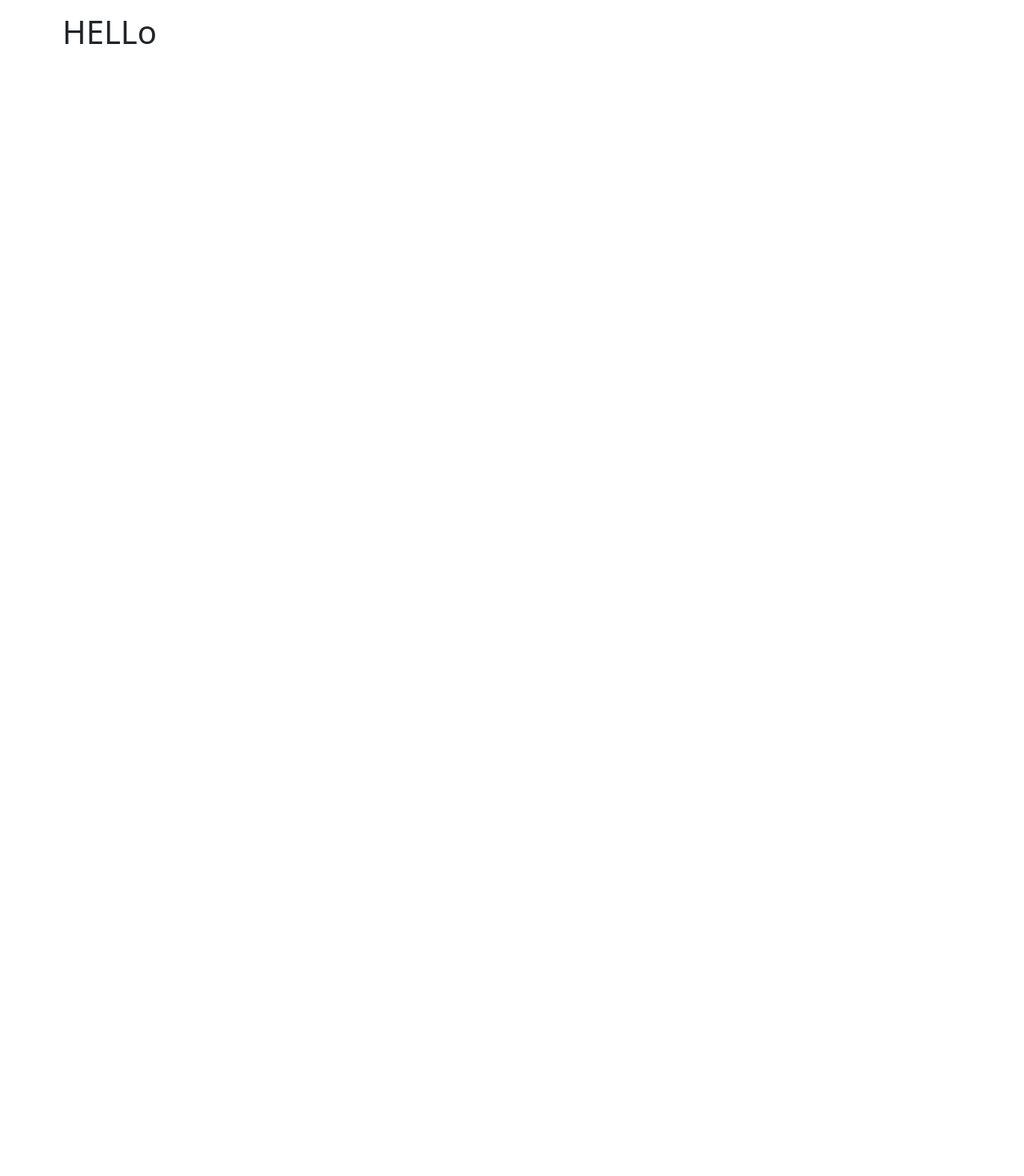
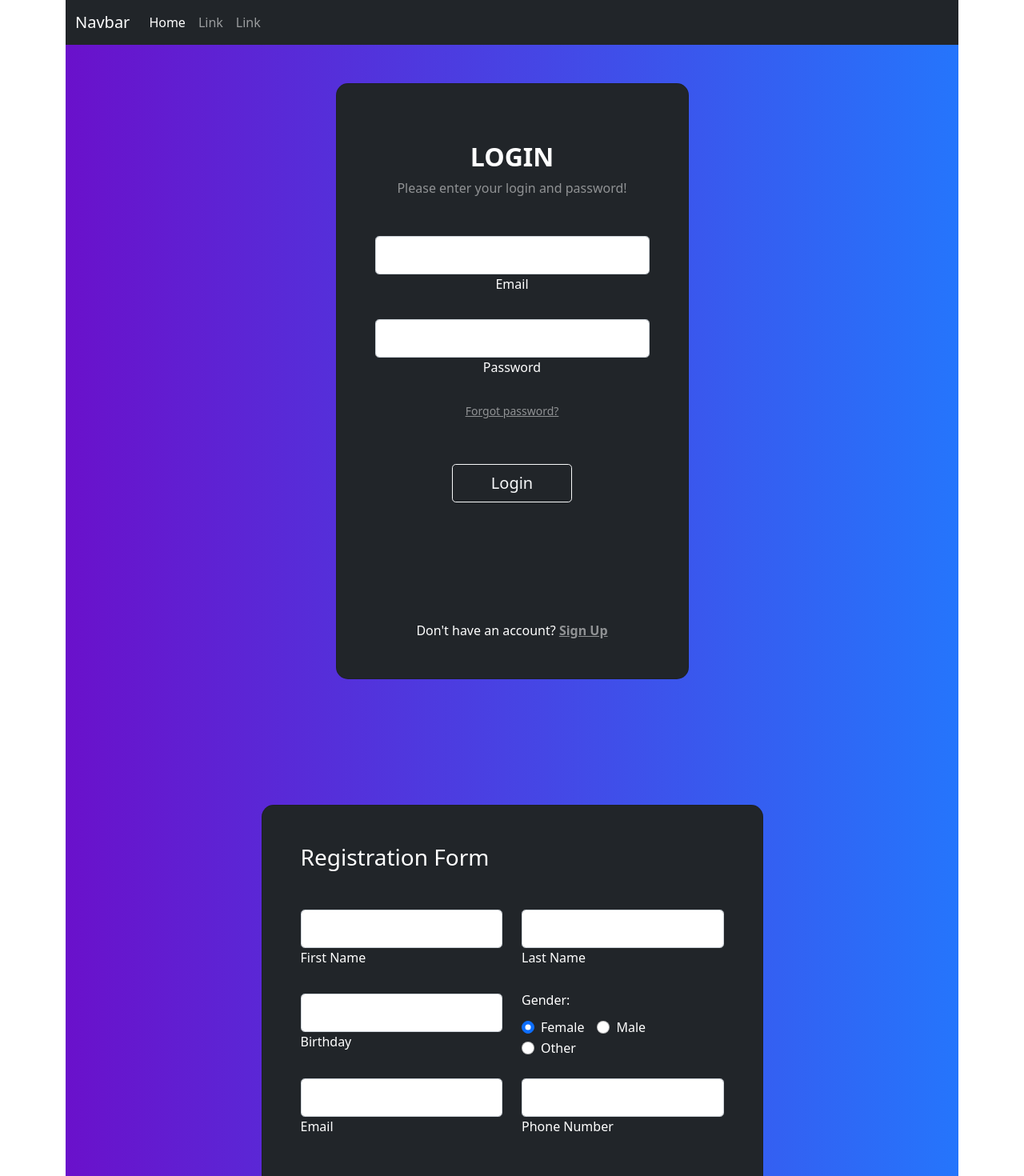
Before and after one commit to delvalj/ProyectoFinal-DelVal, a Vue app: page / in a window 1280 px wide. Shown: the top 1470 px of the page at 80% size. Before the commit the page ends 800 px from the top, so only its background shows below. Built offline with nearby package versions, Linux system fonts and the light colour scheme.

Commit message:
agrego register y login forms components

```diff
--- a/src/App.vue
+++ b/src/App.vue
@@ -1,27 +1,36 @@
 <template>
-  <div class="container p-2 mt-2">
-    <h1>HELLo</h1>
+  <div class="container">
+    <Navbar></Navbar>
+    <Login></Login>
+    <Register></Register>
+    <!--  <Carrito></Carrito>-->
+    <!--  <InformacionProductos></InformacionProductos>-->
+    <!--  <Listado></Listado>-->
   </div>
 </template>
 
 <script>
-// import HelloWorld from './components/HelloWorld.vue'
+import Navbar from "@/components/Navbar";
+import Register from "@/components/Register";
+import Login from "@/components/Login";
+// import Carrito from "@/components/Carrito";
+// import InformacionProductos from "@/components/InformacionProductos";
+// import Listado from "@/components/Listado";
+
 
 export default {
   name: 'App',
   components: {
-    // HelloWorld
+    Navbar,
+    Register,
+    Login,
+    // Carrito,
+    // InformacionProductos,
+    // Listado
   }
 }
 </script>
 
 <style>
-#app {
-  font-family: Avenir, Helvetica, Arial, sans-serif;
-  -webkit-font-smoothing: antialiased;
-  -moz-osx-font-smoothing: grayscale;
-  text-align: center;
-  color: #2c3e50;
-  margin-top: 60px;
-}
+
 </style>
--- /dev/null
+++ b/src/components/Carrito.vue
@@ -0,0 +1,15 @@
+<template>
+<div>
+  <h1>CARRITO</h1>
+</div>
+</template>
+
+<script>
+export default {
+  name: "Carrito"
+}
+</script>
+
+<style scoped>
+
+</style>
--- /dev/null
+++ b/src/components/InformacionProductos.vue
@@ -0,0 +1,15 @@
+<template>
+  <div>
+    <h1>InformacionProductos</h1>
+  </div>
+</template>
+
+<script>
+export default {
+  name: "InformacionProductos"
+}
+</script>
+
+<style scoped>
+
+</style>
--- /dev/null
+++ b/src/components/Listado.vue
@@ -0,0 +1,17 @@
+<template>
+  <div>
+    <h1>
+      Listado Productos
+    </h1>
+  </div>
+</template>
+
+<script>
+export default {
+  name: "Listado"
+}
+</script>
+
+<style scoped>
+
+</style>
--- /dev/null
+++ b/src/components/Login.vue
@@ -0,0 +1,65 @@
+<template>
+  <section class="vh-320 gradient-custom">
+    <div class="container py-5 h-100">
+      <div class="row d-flex justify-content-center align-items-center h-100">
+        <div class="col-12 col-md-8 col-lg-6 col-xl-5">
+          <div class="card bg-dark text-white" style="border-radius: 15px;">
+            <div class="card-body p-5 text-center">
+
+              <div class="mb-md-5 mt-md-4 pb-5">
+
+                <h2 class="fw-bold mb-2 text-uppercase">Login</h2>
+                <p class="text-white-50 mb-5">Please enter your login and password!</p>
+
+                <div class="form-outline form-white mb-4">
+                  <input type="email" id="typeEmailX" class="form-control form-control-lg" />
+                  <label class="form-label" for="typeEmailX">Email</label>
+                </div>
+
+                <div class="form-outline form-white mb-4">
+                  <input type="password" id="typePasswordX" class="form-control form-control-lg" />
+                  <label class="form-label" for="typePasswordX">Password</label>
+                </div>
+
+                <p class="small mb-5 pb-lg-2"><a class="text-white-50" href="#!">Forgot password?</a></p>
+
+                <button class="btn btn-outline-light btn-lg px-5" type="submit">Login</button>
+
+                <div class="d-flex justify-content-center text-center mt-4 pt-1">
+                  <a href="#!" class="text-white"><i class="fab fa-facebook-f fa-lg"></i></a>
+                  <a href="#!" class="text-white"><i class="fab fa-twitter fa-lg mx-4 px-2"></i></a>
+                  <a href="#!" class="text-white"><i class="fab fa-google fa-lg"></i></a>
+                </div>
+
+              </div>
+
+              <div>
+                <p class="mb-0">Don't have an account? <a href="#!" class="text-white-50 fw-bold">Sign Up</a></p>
+              </div>
+
+            </div>
+          </div>
+        </div>
+      </div>
+    </div>
+  </section>
+</template>
+
+<script>
+export default {
+  name: "Login"
+}
+</script>
+
+<style scoped>
+.gradient-custom {
+  /* fallback for old browsers */
+  background: #6a11cb;
+
+  /* Chrome 10-25, Safari 5.1-6 */
+  background: -webkit-linear-gradient(to right, rgba(106, 17, 203, 1), rgba(37, 117, 252, 1));
+
+  /* W3C, IE 10+/ Edge, Firefox 16+, Chrome 26+, Opera 12+, Safari 7+ */
+  background: linear-gradient(to right, rgba(106, 17, 203, 1), rgba(37, 117, 252, 1))
+}
+</style>
--- /dev/null
+++ b/src/components/Navbar.vue
@@ -0,0 +1,39 @@
+<template>
+  <nav class="navbar navbar-expand-lg navbar-dark bg-dark">
+    <div class="container-fluid">
+      <a class="navbar-brand" href="#">Navbar</a>
+      <button class="navbar-toggler" type="button" data-bs-toggle="collapse" data-bs-target="#navbarSupportedContent" aria-controls="navbarSupportedContent" aria-expanded="false" aria-label="Toggle navigation">
+        <span class="navbar-toggler-icon"></span>
+      </button>
+      <div class="collapse navbar-collapse" id="navbarSupportedContent">
+        <ul class="navbar-nav me-auto mb-2 mb-lg-0">
+          <li class="nav-item">
+            <a class="nav-link active" aria-current="page" href="#">Home</a>
+          </li>
+          <li class="nav-item">
+            <a class="nav-link" href="#">Link</a>
+          </li>
+
+          <li class="nav-item">
+            <a class="nav-link">Link</a>
+          </li>
+        </ul>
+<!--        <form class="d-flex">-->
+<!--          <input class="form-control me-2" type="search" placeholder="Search" aria-label="Search">-->
+<!--          <button class="btn btn-outline-success" type="submit">Search</button>-->
+<!--        </form>-->
+      </div>
+    </div>
+  </nav>
+
+</template>
+
+<script>
+export default {
+name: "Navbar"
+}
+</script>
+
+<style>
+
+</style>
--- /dev/null
+++ b/src/components/Register.vue
@@ -0,0 +1,145 @@
+<template>
+  <section class="vh-100 gradient-custom">
+    <div class="container py-5 h-100">
+      <div class="row justify-content-center align-items-center h-100">
+        <div class="col-12 col-lg-9 col-xl-7">
+<!--          <div class="card shadow-2-strong card-registration" style="border-radius: 15px;">-->
+            <div class="card bg-dark text-white shadow-2-strong card-registration" style="border-radius: 15px;">
+
+            <div class="card-body p-4 p-md-5">
+              <h3 class="mb-4 pb-2 pb-md-0 mb-md-5">Registration Form</h3>
+              <form>
+
+                <div class="row">
+                  <div class="col-md-6 mb-4">
+
+                    <div class="form-outline">
+                      <input type="text" id="firstName" class="form-control form-control-lg p-1" />
+                      <label class="form-label" for="firstName">First Name</label>
+                    </div>
+
+                  </div>
+                  <div class="col-md-6 mb-4">
+
+                    <div class="form-outline">
+                      <input type="text" id="lastName" class="form-control form-control-lg" />
+                      <label class="form-label" for="lastName">Last Name</label>
+                    </div>
+
+                  </div>
+                </div>
+
+                <div class="row">
+                  <div class="col-md-6 mb-4 d-flex align-items-center">
+
+                    <div class="form-outline datepicker w-100">
+                      <input
+                          type="text"
+                          class="form-control form-control-lg"
+                          id="birthdayDate"
+                      />
+                      <label for="birthdayDate" class="form-label">Birthday</label>
+                    </div>
+
+                  </div>
+                  <div class="col-md-6 mb-4">
+
+                    <h6 class="mb-2 pb-1">Gender: </h6>
+
+                    <div class="form-check form-check-inline">
+                      <input
+                          class="form-check-input"
+                          type="radio"
+                          name="inlineRadioOptions"
+                          id="femaleGender"
+                          value="option1"
+                          checked
+                      />
+                      <label class="form-check-label" for="femaleGender">Female</label>
+                    </div>
+
+                    <div class="form-check form-check-inline">
+                      <input
+                          class="form-check-input"
+                          type="radio"
+                          name="inlineRadioOptions"
+                          id="maleGender"
+                          value="option2"
+                      />
+                      <label class="form-check-label" for="maleGender">Male</label>
+                    </div>
+
+                    <div class="form-check form-check-inline">
+                      <input
+                          class="form-check-input"
+                          type="radio"
+                          name="inlineRadioOptions"
+                          id="otherGender"
+                          value="option3"
+                      />
+                      <label class="form-check-label" for="otherGender">Other</label>
+                    </div>
+
+                  </div>
+                </div>
+
+                <div class="row">
+                  <div class="col-md-6 mb-4 pb-2">
+
+                    <div class="form-outline">
+                      <input type="email" id="emailAddress" class="form-control form-control-lg" />
+                      <label class="form-label" for="emailAddress">Email</label>
+                    </div>
+
+                  </div>
+                  <div class="col-md-6 mb-4 pb-2">
+
+                    <div class="form-outline">
+                      <input type="tel" id="phoneNumber" class="form-control form-control-lg" />
+                      <label class="form-label" for="phoneNumber">Phone Number</label>
+                    </div>
+
+                  </div>
+                </div>
+
+                <div class="mt-4 pt-2">
+                  <input class="btn btn-primary btn-lg" type="submit" value="Submit" />
+                </div>
+
+              </form>
+            </div>
+          </div>
+        </div>
+      </div>
+    </div>
+  </section>
+</template>
+
+<script>
+export default {
+name: "Register"
+}
+</script>
+
+<style scoped>
+.gradient-custom {
+  /* fallback for old browsers */
+  background: #6a11cb;
+
+  /* Chrome 10-25, Safari 5.1-6 */
+  background: -webkit-linear-gradient(to right, rgba(106, 17, 203, 1), rgba(37, 117, 252, 1));
+
+  /* W3C, IE 10+/ Edge, Firefox 16+, Chrome 26+, Opera 12+, Safari 7+ */
+  background: linear-gradient(to right, rgba(106, 17, 203, 1), rgba(37, 117, 252, 1))
+}
+
+.card-registration .select-input.form-control[readonly]:not([disabled]) {
+  font-size: 1rem;
+  line-height: 2.15;
+  padding-left: .75em;
+  padding-right: .75em;
+}
+.card-registration .select-arrow {
+  top: 13px;
+}
+</style>
```
